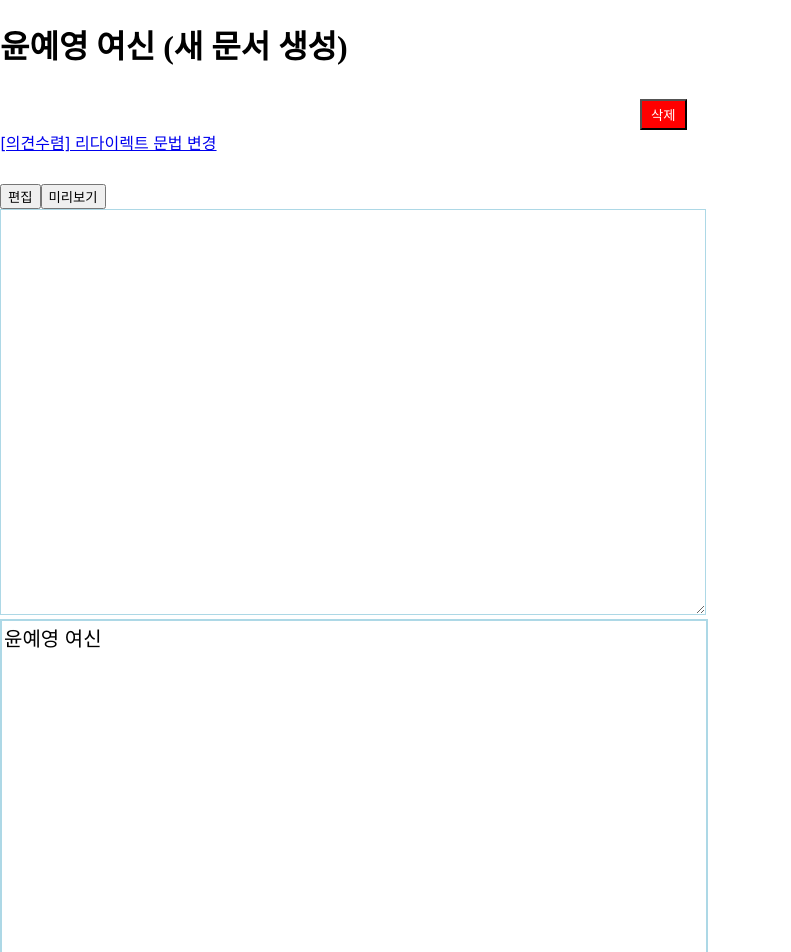
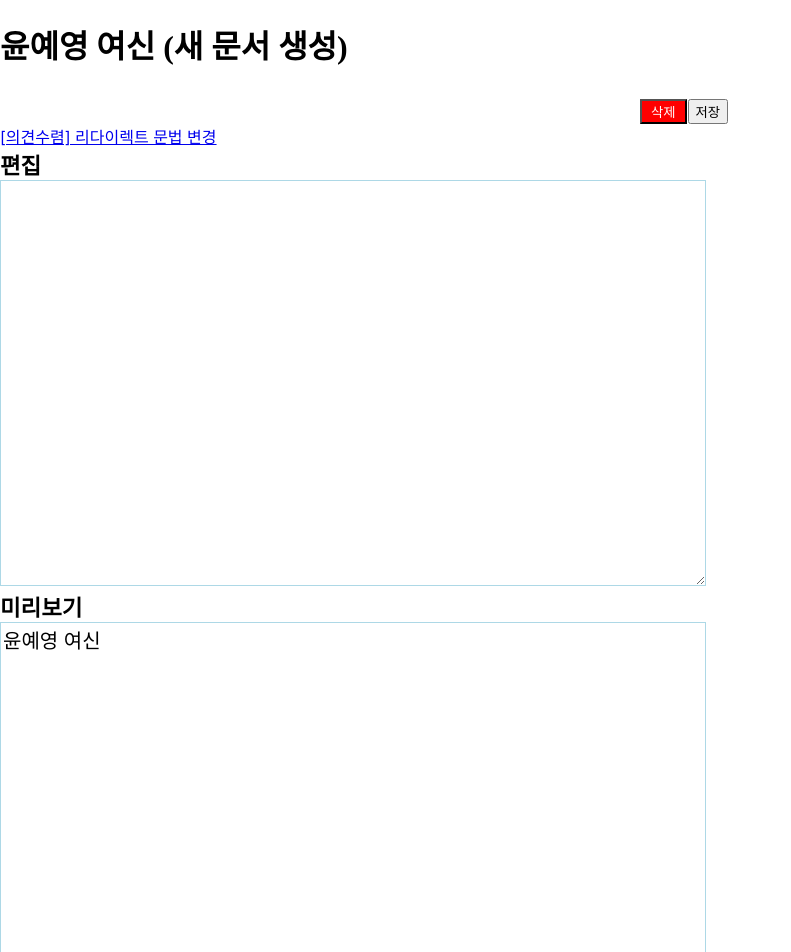
Before and after one commit to pknu-wap/NoBloodNoTears, a React (Create React App) app: page / in a window 1280 px wide. Shown: the top 952 px of the page, without its empty margins (0-791 px from the left). Built offline with nearby package versions, Linux system fonts and the light colour scheme.

Commit message:
decided to omit wiki-grammar

```diff
--- a/package.json
+++ b/package.json
@@ -3,6 +3,7 @@
   "version": "0.1.0",
   "private": true,
   "dependencies": {
+    "create-react-app": "^2.1.5",
     "react": "^16.7.0",
     "react-dom": "^16.7.0",
     "react-scripts": "2.1.3"
--- a/src/newDocument/UploadFile.css
+++ b/src/newDocument/UploadFile.css
@@ -2,7 +2,10 @@
     padding-bottom: 10px;
     font-family: "HelveticaNeueLT Std Med";
 }
-
+.SubTitle{
+    font-weight:bold ;
+    font-size: 140%;
+}
 .WriteContext{
     min-width: 700px;
     min-height: 400px;
@@ -11,10 +14,6 @@
     border-color:lightblue;
 }
 
-
-#redirect{
-    margin-top: 30px;
-}
 #summaryInput{
     width: 700px;
     border-color: lightblue;
@@ -28,12 +27,12 @@
     background-color: red;
     color: white;
     margin-left: 50%;
-    padding: 4px;
+    padding: 1px;
     padding-left: 9px;
     padding-right: 9px;
 }
 #previewTextarea{
-    border-width: 2px;
+    border-width: 1px;
     min-width: 700px;
     min-height: 400px;
     font-size: 20px;
--- a/src/newDocument/UploadFile.js
+++ b/src/newDocument/UploadFile.js
@@ -3,6 +3,7 @@ import './UploadFile.css'
 import {EditText} from './EditText.js';
 import {PreviewText} from './PreviewText';
 class UploadFile extends Component{
+
 constructor(props){
     super(props);
     this.state={
@@ -19,6 +20,9 @@ handleChange=(e)=>{
 }
 
 handleToggle=(toggle)=>{
+    this.setState({
+
+    })
 
 }
 
@@ -31,19 +35,17 @@ handleToggle=(toggle)=>{
               <h1 className="MainTitle">{this.state.name} (새 문서 생성)</h1>
 
               <button id="deleteBtn">삭제</button>
+              <button style={{marginLeft: '1px'}}>저장</button>
               <br/>
 
               <a href={CHANGE_REDIRECT_DOCUMENT_URL}>[의견수렴] 리다이렉트 문법 변경</a>
               <br/>
-
-              <button id="redirect">편집</button>
-              <button>미리보기</button>
+              <div className="SubTitle">편집</div>
+              <EditText   value={this.state.content} onChange={this.handleChange} />
+              <div className="SubTitle">미리보기</div>
+              <PreviewText value={this.state.name + '\n' +this.state.content }/>
               <br/>
 
-              <EditText   value={this.state.content} onChange={this.handleChange} visibility={true}/>
-              <PreviewText value={this.state.name + '\n' +this.state.content }/>
-              <br/>
-                <button>저장</button>
           </div>
         );
 
```
Also changed, not shown: 1 other file (tests, documents, lock files or other folders).
